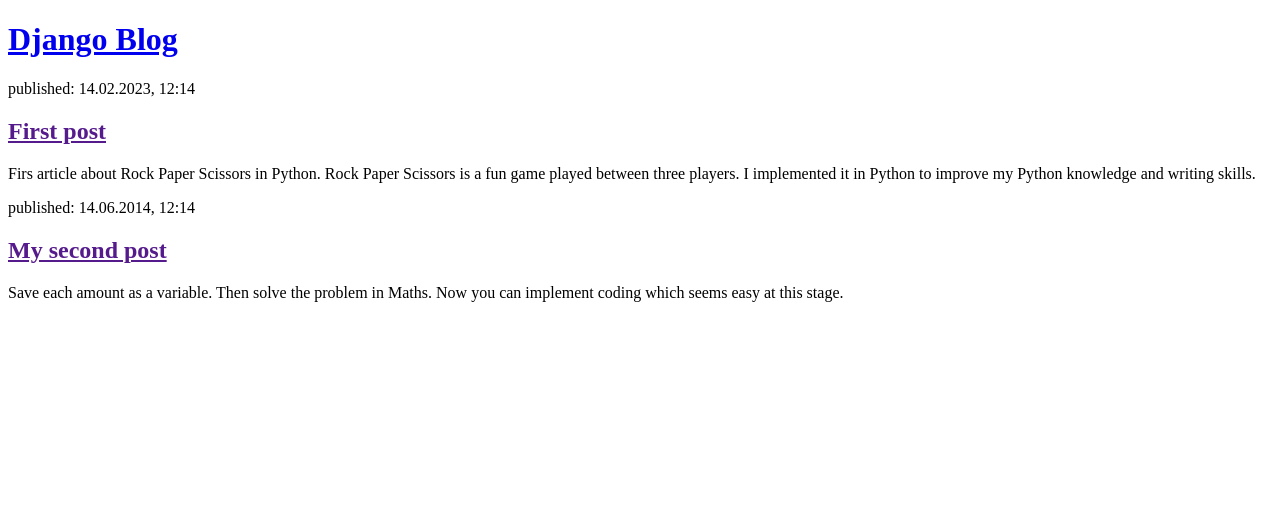
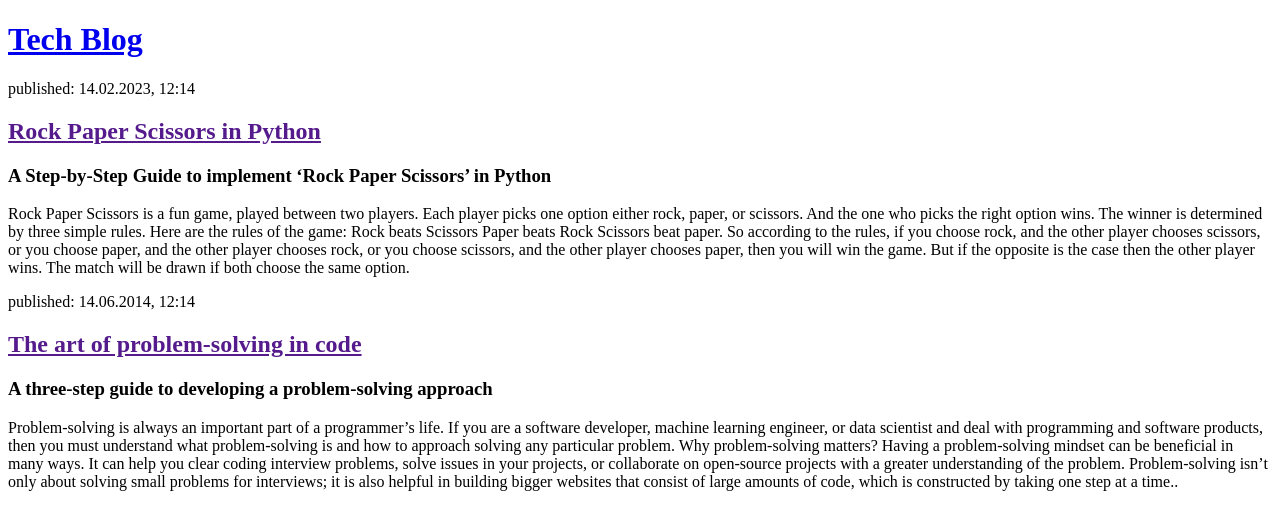
Before and after one commit to salmanakhtar57/django-blog, a Django app: page / in a window 1280 px wide. Shown: the top 530 px of the page. Run offline with Django 4.2, Linux system fonts and the light colour scheme.

Commit message:
change titles and paragraphs in html file

```diff
--- a/blog/templates/blog/post_list.html
+++ b/blog/templates/blog/post_list.html
@@ -1,27 +1,53 @@
 <!DOCTYPE html>
 <html>
     <head>
-        <title>Django  Blog</title>
+        <title>Django Blog</title>
     </head>
     <body>
         <header>
-            <h1><a href="/">Django Blog</a></h1>
+            <h1><a href="/">Tech Blog</a></h1>
         </header>
 
         <article>
             <time>published: 14.02.2023, 12:14</time>
-            <h2><a href="">First post</a></h2>
-            <p>Firs article about Rock Paper Scissors in Python. Rock Paper Scissors is a fun game played
-                between three players. I implemented it in Python to improve my Python knowledge and writing
-                skills.
+            <h2><a href="">Rock Paper Scissors in Python</a></h2>
+            <h3>A Step-by-Step Guide to implement ‘Rock Paper Scissors’ in Python</h3>
+            <p>Rock Paper Scissors is a fun game, played between two players. Each player picks
+                one option either rock, paper, or scissors. And the one who picks the right
+                option wins. The winner is determined by three simple rules.
+
+                Here are the rules of the game:
+
+                Rock beats Scissors
+                Paper beats Rock
+                Scissors beat paper.
+
+                So according to the rules, if you choose rock, and the other player chooses
+                scissors, or you choose paper, and the other player chooses rock, or you choose
+                scissors, and the other player chooses paper, then you will win the game.
+
+                But if the opposite is the case then the other player wins. The match will be
+                drawn if both choose the same option.
             </p>
         </article>
 
         <article>
             <time>published: 14.06.2014, 12:14</time>
-            <h2><a href="">My second post</a></h2>
-            <p>Save each amount as a variable. Then solve the problem in Maths.
-                Now you can implement coding which seems easy at this stage.</p>
+            <h2><a href="">The art of problem-solving in code</a></h2>
+            <h3>A three-step guide to developing a problem-solving approach </h3>
+            <p>Problem-solving is always an important part of a programmer’s life. If you are a
+                software developer, machine learning engineer, or data scientist and deal with
+                programming and software products, then you must understand what
+                problem-solving is and how to approach solving any particular problem.
+
+                Why problem-solving matters?
+                Having a problem-solving mindset can be beneficial in many ways. It can help you
+                clear coding interview problems, solve issues in your projects, or collaborate on
+                open-source projects with a greater understanding of the problem.
+
+                Problem-solving isn’t only about solving small problems for interviews; it is
+                also helpful in building bigger websites that consist of large amounts of code,
+                which is constructed by taking one step at a time..</p>
         </article>
     </body>
 </html>
```
